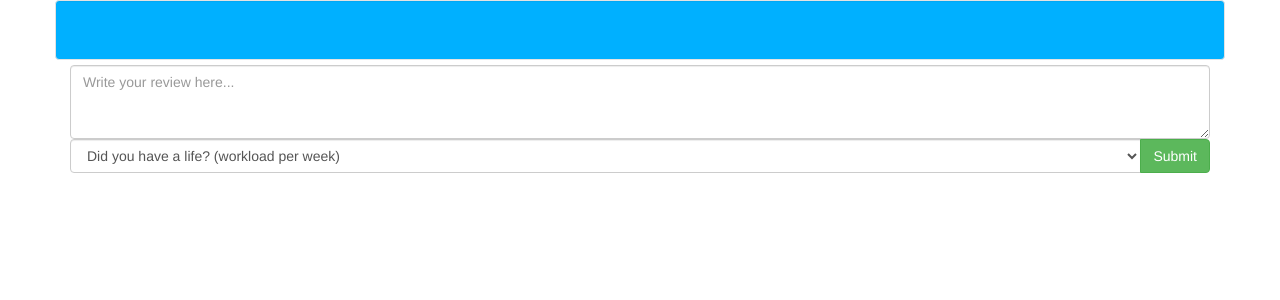
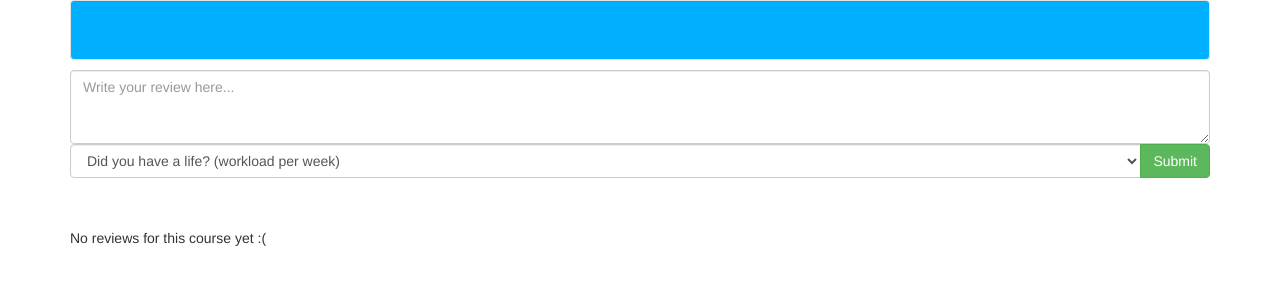
Before and after one commit to bcongdon/illiniclasses.com, a Flask app: template templates/review.html in a window 1280 px wide. Shown: the top 300 px of the page. Run offline with Flask 2, Linux system fonts and the light colour scheme; the template is opened without the code that fills it: values that come from a table or form of the project are taken from there, others are empty; some libraries are stand-ins or nearby versions.

Commit message:
insert review to db

```diff
--- a/routes.py
+++ b/routes.py
@@ -56,6 +56,7 @@ def review_page(course):
 	# Get department id (e.g. CS) and course number in form of strings
 	department_id = ''.join([char for char in course if char.isdigit() != True])
 	course_number = ''.join([char for char in course if char.isdigit() == True])
+	course = department_id + ' ' + course_number
 
 	if request.method == 'POST':
 		# Check if all input fields are entered correctly
@@ -64,16 +65,17 @@ def review_page(course):
 		else:
 			current_time = time.localtime(time.time())
 			current_time = str(current_time.tm_mon) + "/" + str(current_time.tm_mday) + "/" + str(current_time.tm_year)
-			insert_review(review_form.review.data, review_form.hours.data, current_time)
+			insert_review(department_id, course, review_form.review.data, review_form.hours.data, current_time)
 			return "submitted"
 	elif request.method == 'GET':
 
 		if is_input_valid(department_id, course_number):
-			# Get description from database
-			course = department_id + ' ' + course_number
 			get_course = mongo.db[department_id].find_one({'course_id': course})
 			description = get_course['course_description']
-			reviews_list = get_course["reviews"]
+			if 'reviews' in get_course:
+				reviews_list = get_course['reviews']
+			else:
+				reviews_list = {}
 
 			return render_template('review.html', foo=course, reviews=reviews_list, des=description, form=review_form)
 		else:
@@ -96,10 +98,27 @@ def is_input_valid(department_id, course_number):
 		return True
 
 # Insert new reviews to the database
-def insert_review(review, hours, current_time):
+def insert_review(department_id, course, review, hours, current_time):
+	'''
+	Get the reviews from the current course, append new review to the list,
+	delete the current course, and insert a new one (with the new review)
+	'''
 	review_dict = {'hours': hours, 'review': review, 'time': current_time}
-	print "REVIEW!!!", review_dict
-	mongo.db['CS'].update({'course_id:': 'CS 225'}, {'$push': {'reviews:': review_dict}}, safe=True)
+	department = mongo.db[department_id]
+	current_course = department.find_one({'course_id': course})
+	if 'reviews' in current_course:
+		new_reviews = current_course['reviews']
+	else:
+		new_reviews = []
+	new_reviews.append(review_dict)
+	review_list = {'course_id': current_course['course_id'], 'course_description': current_course['course_description'],
+	'course_name': current_course['course_name'], 'reviews': new_reviews}
+	department.delete_one({'course_id': course})
+	department.insert(review_list)
 
+	'''
+	Not working yet :( Would improve efficiency significantly
+	department.update_one({'course_id:': 'CS 225'}, {'$push': {'reviews:': review_dict}})
+	'''
 if __name__ == '__main__':
   app.run(debug=True)
--- a/static/css/index-styles.css
+++ b/static/css/index-styles.css
@@ -1,5 +1,5 @@
 body {
-	background: url('https://admissions.illinois.edu/Content/images/photo-tour/quad_main.jpg');
+	background: url('../img/quad.jpg');
 	background-repeat: no-repeat;
     background-size: 100% 100%;
 }
--- a/static/css/styles.css
+++ b/static/css/styles.css
@@ -7,7 +7,7 @@
 .header {
 	height: 100%;
 	background-color: #00B0FF;
-	margin-bottom: 5px;
+	margin-bottom: 10px;
 }
 
 #course-name {
--- a/templates/review.html
+++ b/templates/review.html
@@ -8,7 +8,7 @@
 <body>
 <div class='container'>
 	<div>
-	<div class='row header well'>
+	<div class='header well'>
 		<div>
 			<div id='course-name'>
 				{{ foo }}
@@ -34,6 +34,9 @@
 	</div>
 	<div id='review-start'></div>
 	<div>
+	{% if reviews|length == 0 %}
+		<p> No reviews for this course yet :( </p>
+	{% else %}
 		{% for review_i in reviews %}
 
 			<i>{{ review_i.time }}</i>
@@ -46,6 +49,7 @@
 			</p>
 		</blockquote>
 		{% endfor %}
+	{% endif %}
 	</div>
 </div>
 </body>
```
Also changed, not shown: static/img/alma.jpg (deleted), static/img/quad.jpeg (deleted), static/img/quad.jpg (added), 3 other files. Lines whose indentation alone changed are shown as unchanged.
